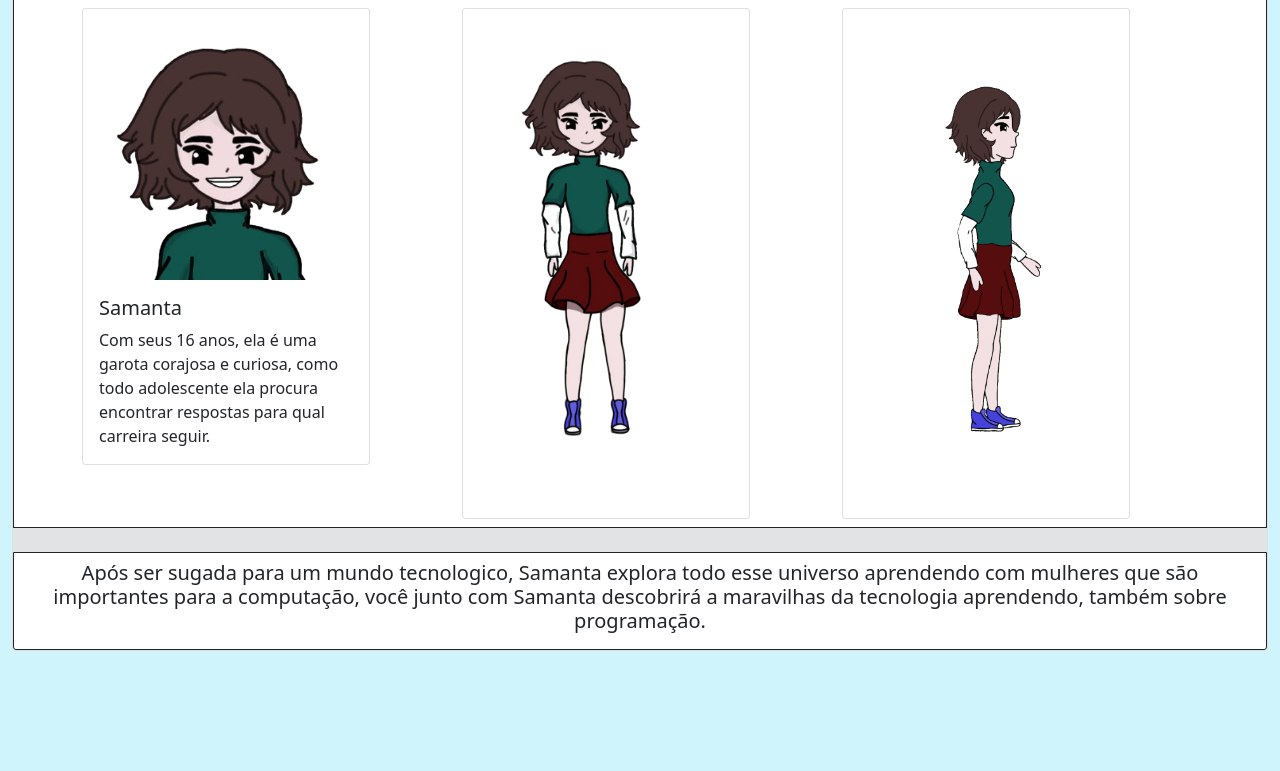
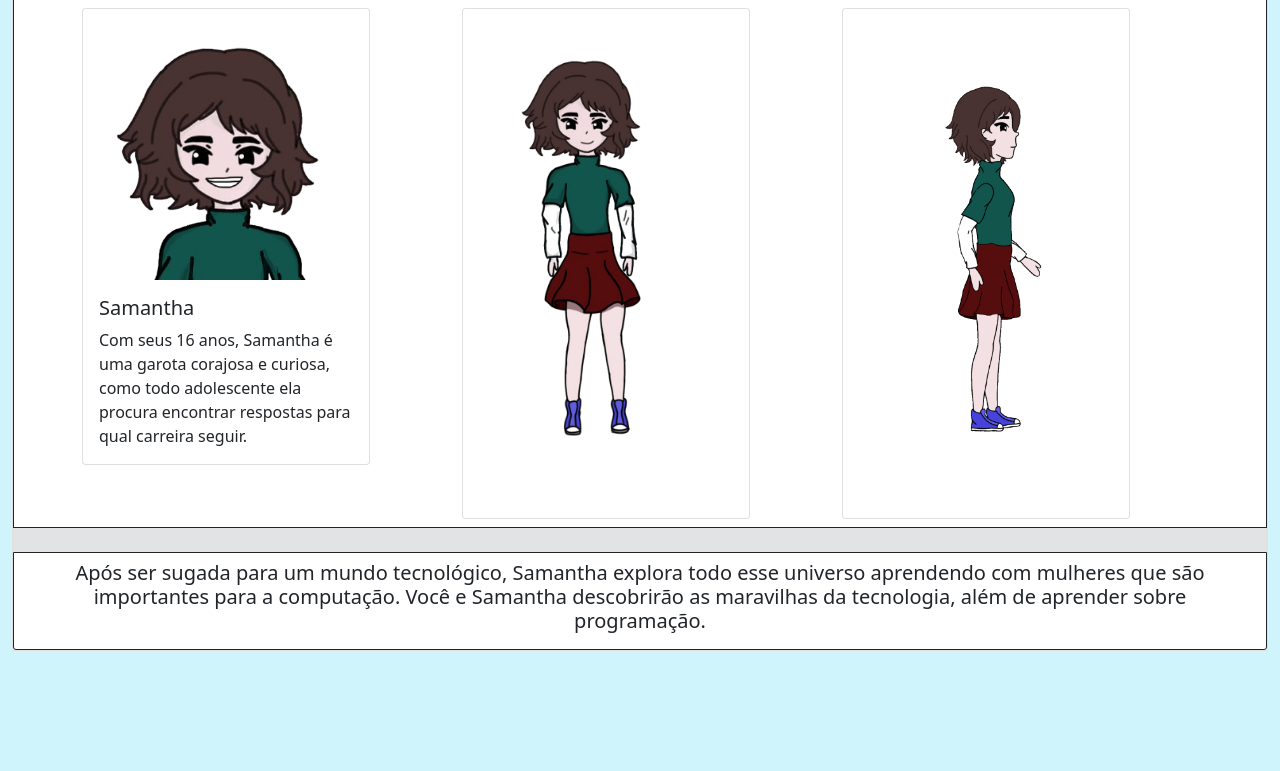
Before and after one commit to Natanna99/logicgirlsite, a Django app: page / in a window 1280 px wide. Shown: the part 989-1760 px from the top of the page. Run offline with Django 3.2, Linux system fonts and the light colour scheme; some libraries are stand-ins or nearby versions.

Commit message:
erros de ortografia

```diff
--- a/lgApp/templates/logicgirl/base.html
+++ b/lgApp/templates/logicgirl/base.html
@@ -18,9 +18,9 @@
             <a class="btn" href="{% url 'home' %}"><img class="img-fluid" src="{% static 'imagens/logo.png' %}" alt="LOGIC GIRL"></a>
             <h3 style="color: white;">Beta - 1.0</h3>
             <div id="botoes">
-                <a class="btn alert-success fs-4 fw-bold" id="sugestaoBtn" href="{% url 'sugestao' %}"><i class="fas fa-box-tissue"> Sugestões</i></a>
                 <a class="btn alert-success fs-4 fw-bold" id="sobreBtn" href="{% url 'sobre' %}"><i class="fas fa-file-alt"> Sobre o jogo</i></a>
                 <a class="btn alert-success fs-4 fw-bold" id="downloadBtn" href="{% url 'downloads' %}"><i class="fas fa-arrow-circle-down"> Download</i></a>
+                <a class="btn alert-success fs-4 fw-bold" id="sugestaoBtn" href="{% url 'sugestao' %}"><i class="fas fa-box-tissue"> Avaliação</i></a>
                 <a class="btn alert-success fs-4 fw-bold" id="equipeBtn" href="{% url 'equipe' %}"><i class="fas fa-user-friends"> Equipe</i></a>
             </div>
             <br><br>
--- a/lgApp/templates/logicgirl/downloads.html
+++ b/lgApp/templates/logicgirl/downloads.html
@@ -6,7 +6,7 @@
             <br>
             <div class="card">
                 <div class="card-header bg alert-success fs-4 fw-bold">
-                    Todas as Versões do Jogo
+                    Versões disponíveis - Android <i class="fab fa-android"></i>
                 </div>
                 <ul class="list-group list-group-flush">
                     {% for v in versoes %}
--- a/lgApp/templates/logicgirl/sobre.html
+++ b/lgApp/templates/logicgirl/sobre.html
@@ -10,7 +10,7 @@
             </div>
             <ul class="list-group list-group-flush alert-secondary"><br>
                 <li class="list-group-item border border-1 border-dark text-center">
-                    <h4>Logic Girl é um jogo mobile, que tem o intuito de ensinar logica de programação de forma divertida, e mostrar mulheres importantes da computação.</h4>
+                    <h4>O Logic Girl é um jogo mobile com o intuito de ensinar lógica de programação de forma divertida e mostrar mulheres importantes para a computação.</h4>
                 </li>
                 <br>
                 <li class="list-group-item border border-1 border-dark text-center">
@@ -24,8 +24,8 @@
                                 <div class="card" style="width: 18rem;">
                                     <img src="{% static 'imagens/sam.png' %}" class="card-img-top" alt="...">
                                     <div class="card-body">
-                                        <h5 class="card-title">Samanta</h5>
-                                        <p class="card-text">Com seus 16 anos, ela é uma garota corajosa e curiosa, como todo adolescente ela procura encontrar respostas para qual carreira seguir.</p>
+                                        <h5 class="card-title">Samantha</h5>
+                                        <p class="card-text">Com seus 16 anos, Samantha é uma garota corajosa e curiosa, como todo adolescente ela procura encontrar respostas para qual carreira seguir.</p>
                                     </div>
                                 </div>
                             </div>
@@ -44,9 +44,7 @@
                 </li>
                 <br>
                 <li class="list-group-item border border-1 border-dark text-center">
-                    <h5>Após ser sugada para um mundo tecnologico, Samanta explora todo esse universo aprendendo com
-                        mulheres que são importantes para a computação, você junto com Samanta descobrirá a maravilhas da tecnologia
-                        aprendendo, também sobre programação.</h5>
+                    <h5>Após ser sugada para um mundo tecnológico, Samantha explora todo esse universo aprendendo com mulheres que são importantes para a computação. Você e Samantha descobrirão as maravilhas da tecnologia, além de aprender sobre programação.</h5>
                 </li>
             </ul>
         </div>
--- a/lgApp/templates/logicgirl/sugestao.html
+++ b/lgApp/templates/logicgirl/sugestao.html
@@ -6,10 +6,10 @@
         <div class="container-fluid justify-content-center">
             <div class="card">
                 <div class="card-header alert-success text-center fs-4 fw-bold">
-                    Sugestões ou Criticas
+                    Sugestões ou Críticas
                 </div>
                 <ul class="list-group list-group-flush">
-                    <li class="list-group-item">Para contribuir com nosso projeto deposite sua sugestão, dica ou critica. <a class="btn btn-info" href="https://docs.google.com/forms/d/e/1FAIpQLSdQbnQt_nyP1y7cdx2JePUchJF7zH66VEchcgzlTC_I9Z2LTA/viewform">clique aqui</a></li>
+                    <li class="list-group-item">Por favor, nós ajude com a avaliação do protótipo no formulário google.  <a class="btn btn-info" href="https://docs.google.com/forms/d/e/1FAIpQLSdQbnQt_nyP1y7cdx2JePUchJF7zH66VEchcgzlTC_I9Z2LTA/viewform">clique aqui</a></li>
                 </ul>
             </div>
         </div>
--- a/lgApp/views.py
+++ b/lgApp/views.py
@@ -6,7 +6,7 @@ def home(request):
     return render(request, 'logicgirl/sobre.html', {'nome':nome})
 
 def sugestao(request):
-    nome='sugestao'
+    nome='avaliacao'
     return render(request, 'logicgirl/sugestao.html', {'nome':nome})
 
 def reverter(lista):
--- a/static/js/controle.js
+++ b/static/js/controle.js
@@ -9,7 +9,7 @@ if(nome == "sobre"){
     btn2.className = "btn alert-info fs-4 fw-bold";
 }else if(nome == "downloads"){
     btn3.className = "btn alert-info fs-4 fw-bold";
-}else if(nome == "sugestao"){
+}else if(nome == "avaliacao"){
     btn1.className = "btn alert-info fs-4 fw-bold";
 }else if(nome == "equipe"){
     btn4.className = "btn alert-info fs-4 fw-bold";
```
